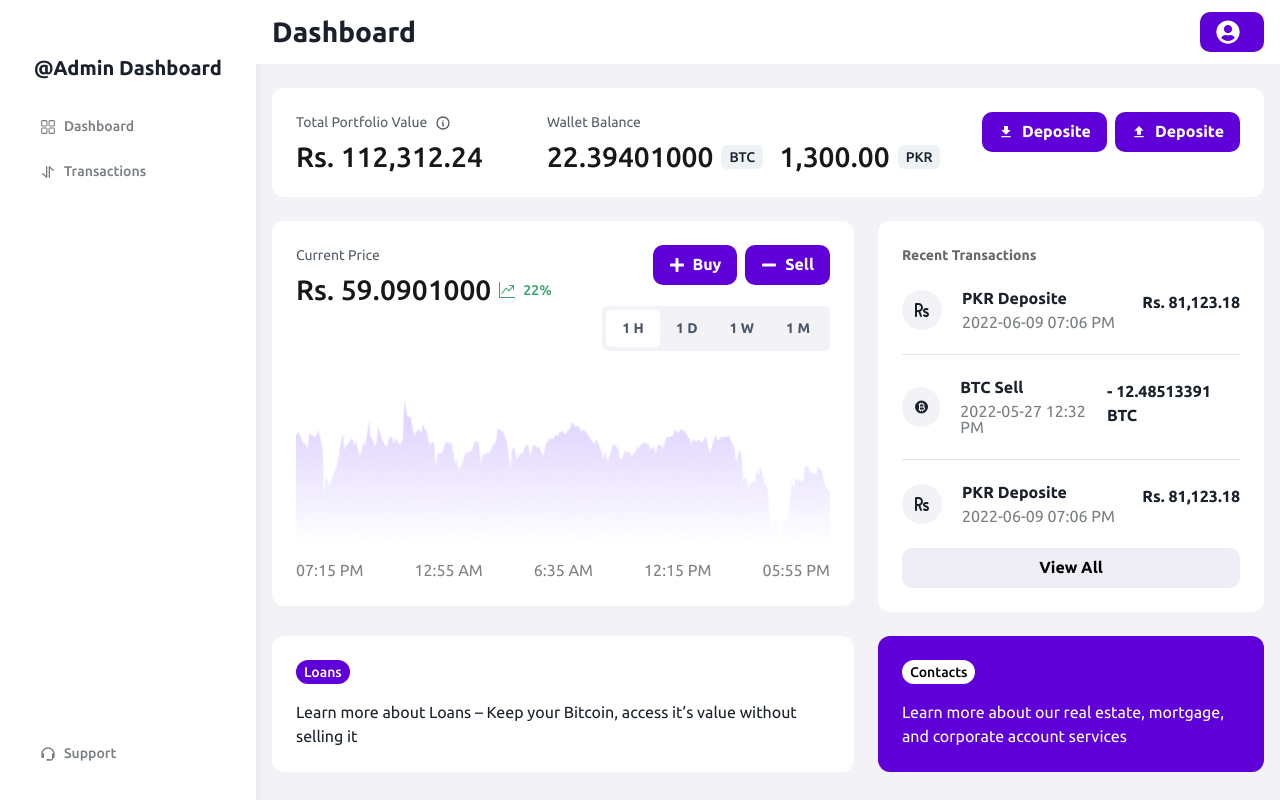
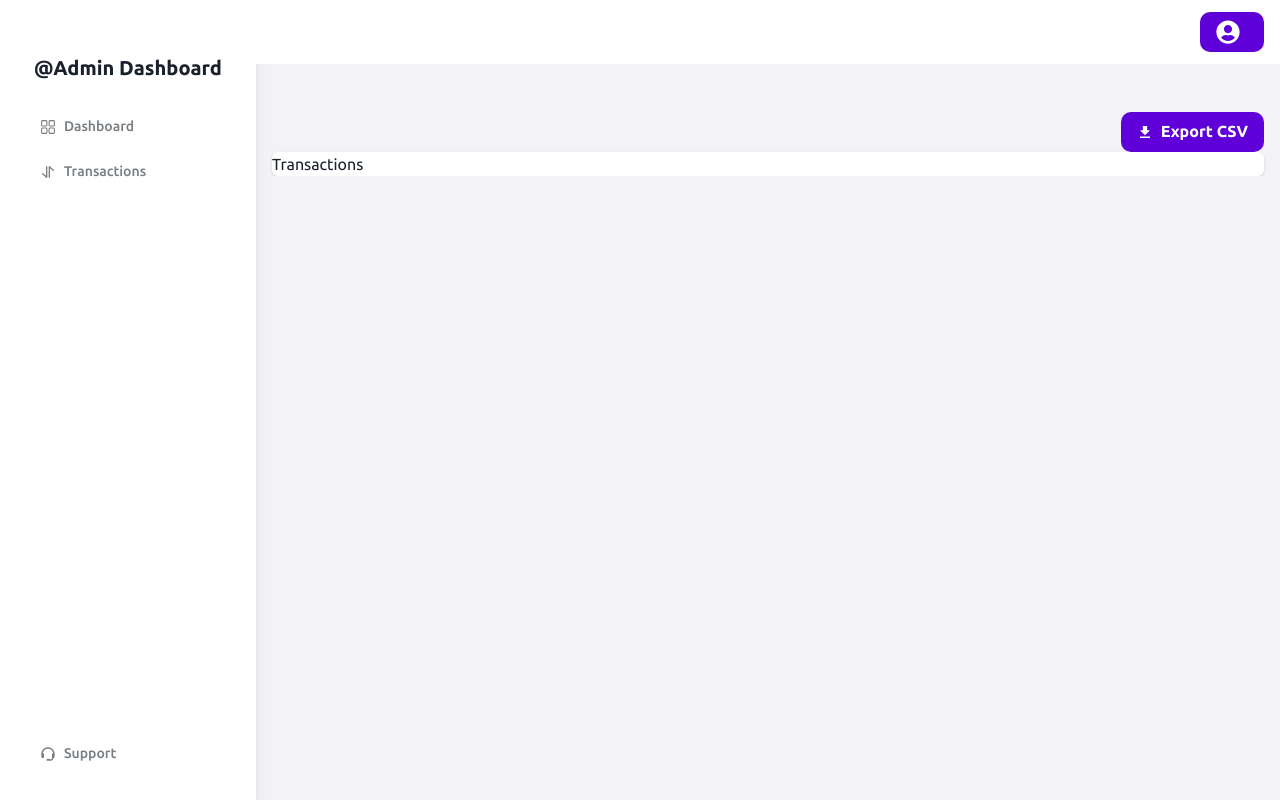
Before and after one commit to Ali88646/Dashboard, a React (Vite) app: page /transactionPage in a window 1280 px wide. Built offline with nearby package versions, Linux system fonts and the light colour scheme.

Commit message:
completed dashboard added router and started to build transaction section

```diff
--- a/package.json
+++ b/package.json
@@ -17,7 +17,8 @@
     "framer-motion": "^11.0.8",
     "react": "^18.2.0",
     "react-dom": "^18.2.0",
-    "react-icons": "^5.0.1"
+    "react-icons": "^5.0.1",
+    "react-router-dom": "^6.22.3"
   },
   "devDependencies": {
     "@types/react": "^18.2.56",
--- a/src/App.jsx
+++ b/src/App.jsx
@@ -1,9 +1,26 @@
+import { RouterProvider, createBrowserRouter } from "react-router-dom";
 import Dashboard from "./pages/Dashboard/Dashboard";
+import Support from "./pages/Dashboard/Support/Support";
+import TransactionPage from "./pages/Dashboard/Transactions/TransactionPage";
 
+const router = createBrowserRouter([
+  {
+    path: "/",
+    element: <Dashboard />,
+  },
+  {
+    path: "/transactionPage",
+    element: <TransactionPage />,
+  },
+  {
+    path: "/support",
+    element: <Support />,
+  },
+]);
 const App = () => {
   return (
     <div>
-      <Dashboard />
+      <RouterProvider router={router} />
     </div>
   );
 };
--- a/src/Components/DashboardLayout.jsx
+++ b/src/Components/DashboardLayout.jsx
@@ -14,7 +14,14 @@ const DashboardLayout = ({ title, children }) => {
       <SideDrawer isOpen={isOpen} onClose={onClose} />
       <Box flexGrow={1}>
         <TopNav title={title} onOpen={onOpen} />
-        <Container maxW={"70rem"} mt={6} px={4} mx={"auto"}>
+        <Container
+          maxW={"70rem"}
+          mt={6}
+          px={4}
+          mx={"auto"}
+          overflowX={"hidden"}
+          overflowY={"auto"}
+        >
           {children}
         </Container>
       </Box>
--- a/src/Components/SideNav.jsx
+++ b/src/Components/SideNav.jsx
@@ -3,11 +3,16 @@ import React from "react";
 import { RxDashboard } from "react-icons/rx";
 import { TbTransferVertical } from "react-icons/tb";
 import { BiSupport } from "react-icons/bi";
+import { Link } from "react-router-dom";
 
 const SideNav = () => {
   const navLinks = [
     { icon: RxDashboard, text: "Dashboard", link: "/" },
-    { icon: TbTransferVertical, text: "Transactions", link: "/transactions" },
+    {
+      icon: TbTransferVertical,
+      text: "Transactions",
+      link: "/transactionPage",
+    },
   ];
   return (
     <Stack
@@ -33,6 +38,7 @@ const SideNav = () => {
         <Box mt={6} mx={3}>
           {navLinks.map((nav) => {
             return (
+              <Link to={nav.link} key={nav.text}>
                 <HStack
                   borderRadius={"10px"}
                   mx="3"
@@ -51,12 +57,14 @@ const SideNav = () => {
                     {nav.text}
                   </Text>
                 </HStack>
+              </Link>
             );
           })}
         </Box>
       </Box>
 
       <Box mt={6} mx={3} mb={6}>
+        <Link to="/support">
           <HStack
             borderRadius={"10px"}
             mx="3"
@@ -74,6 +82,7 @@ const SideNav = () => {
               Support
             </Text>
           </HStack>
+        </Link>
       </Box>
     </Stack>
   );
--- a/src/pages/Dashboard/Dashboard.jsx
+++ b/src/pages/Dashboard/Dashboard.jsx
@@ -9,19 +9,19 @@ const Dashboard = () => {
   return (
     <DashboardLayout title="Dashboard">
       <Grid
-        gridAutoColumns={{ md: "repeat(2, 1fr)", base: "repeat(1,1fr)" }}
+        gridAutoColumns={{ xl: "repeat(2, 1fr)", base: "repeat(1,1fr)" }}
         gap={6}
       >
-        <GridItem colSpan="2">
+        <GridItem colSpan={{ base: 1, lg: 2 }}>
           <Portfolio />
         </GridItem>
-        <GridItem colSpan="1">
+        <GridItem>
           <Price />
         </GridItem>
-        <GridItem colSpan="1">
+        <GridItem>
           <Transactions />
         </GridItem>
-        <GridItem colSpan="1">
+        <GridItem>
           <InfoCard
             imgUrl={"/visual.svg"}
             tagText={"Loans"}
@@ -32,7 +32,7 @@ const Dashboard = () => {
             }
           />
         </GridItem>
-        <GridItem colSpan="1">
+        <GridItem>
           <InfoCard
             imgUrl={"/visual2.svg"}
             tagText={"Contacts"}
--- a/src/pages/Dashboard/Support/Support.jsx
+++ b/src/pages/Dashboard/Support/Support.jsx
@@ -1,7 +1,11 @@
-import React from "react";
-
+import DashboardLayout from "../../../Components/DashboardLayout";
+import { Card } from "@chakra-ui/react";
 const Support = () => {
-  return <div>Support</div>;
+  return (
+    <DashboardLayout>
+      <Card>Support</Card>
+    </DashboardLayout>
+  );
 };
 
 export default Support;
--- /dev/null
+++ b/src/pages/Dashboard/Transactions/TransactionPage.jsx
@@ -0,0 +1,17 @@
+import { Button, Card, Flex, Icon } from "@chakra-ui/react";
+import React from "react";
+import DashboardLayout from "../../../Components/DashboardLayout";
+import { IoMdDownload } from "react-icons/io";
+
+const TransactionPage = () => {
+  return (
+    <DashboardLayout>
+      <Flex justify={"end"} mt={6}>
+        <Button leftIcon={<Icon as={IoMdDownload} />}>Export CSV</Button>
+      </Flex>
+      <Card>Transactions</Card>
+    </DashboardLayout>
+  );
+};
+
+export default TransactionPage;
--- a/src/pages/Dashboard/Transactions/Transactions.jsx
+++ /dev/null
@@ -1,7 +0,0 @@
-import React from "react";
-
-const Transactions = () => {
-  return <div>Transactions</div>;
-};
-
-export default Transactions;
```
Also changed, not shown: 1 other file (tests, documents, lock files or other folders). Lines whose indentation alone changed are shown as unchanged.
